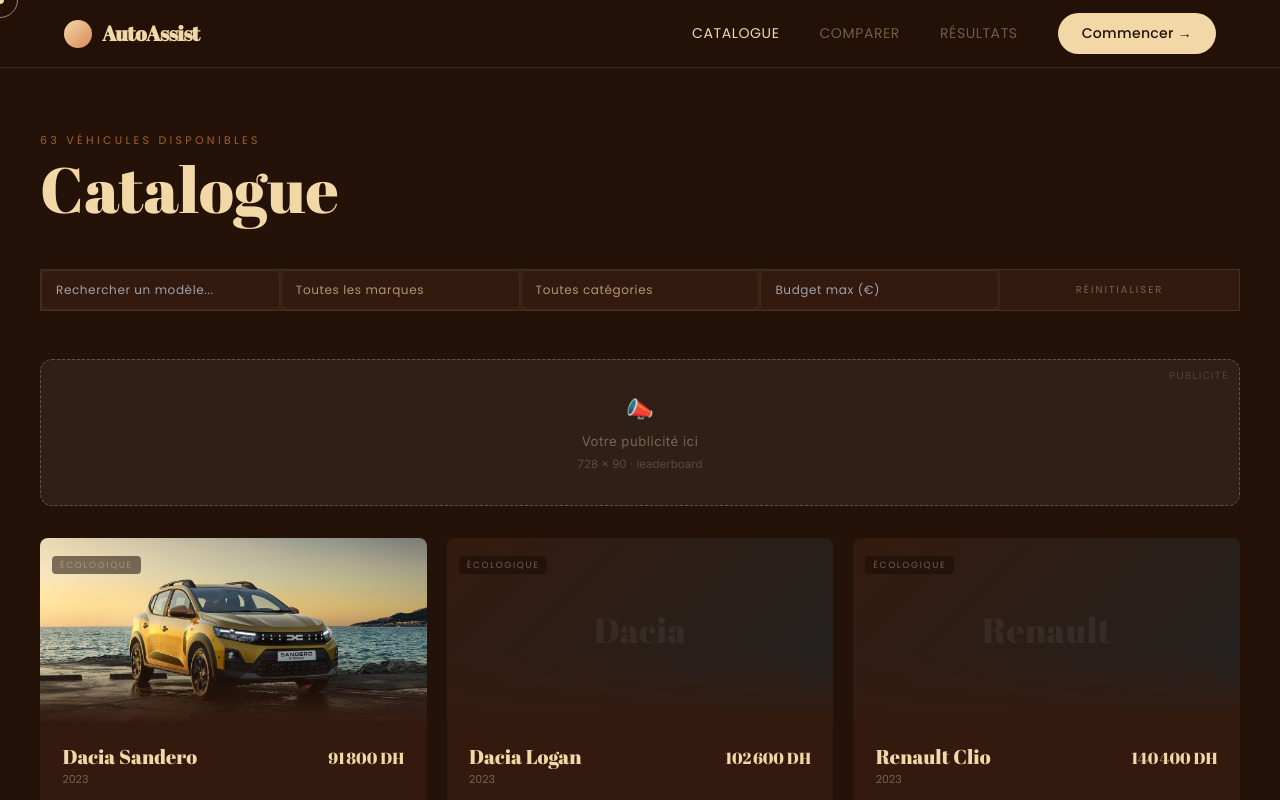
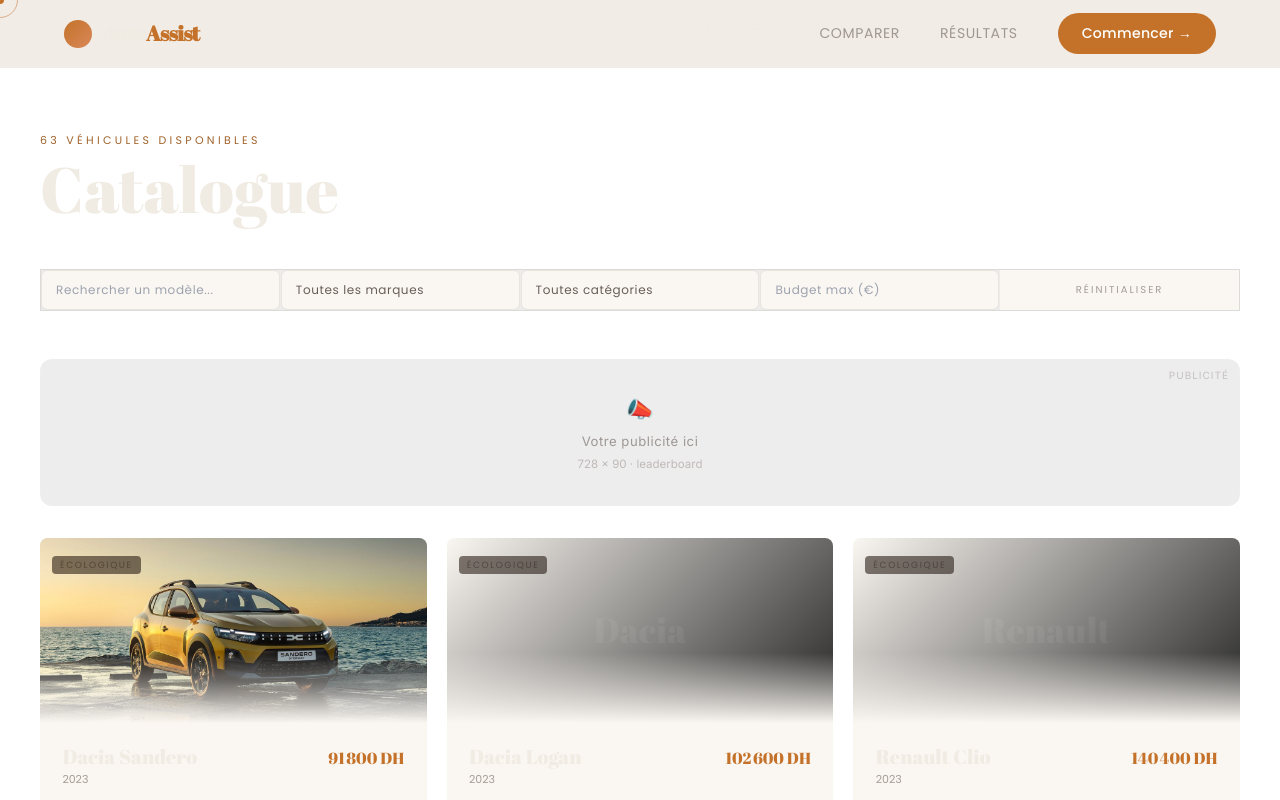
Before and after one commit to radiaboujdid11/Car-Advisor-, a React (Vite) app in the folder frontend/: page /cars in a window 1280 px wide. Shown: the top 800 px of the page. Built offline with nearby package versions, Linux system fonts and the light colour scheme.

Commit message:
White warm theme: fond blanc, texte brun, accents terracotta

```diff
--- a/frontend/src/components/AdSlot.jsx
+++ b/frontend/src/components/AdSlot.jsx
@@ -5,7 +5,7 @@ export default function AdSlot({ size = 'banner', children }) {
     position: 'relative',
     width: '100%',
     minHeight: isBanner ? '120px' : '280px',
-    background: 'rgba(240,240,240,.06)',
+    background: 'rgba(26,13,6,.07)',
     border: '1px dashed rgba(240,240,240,.25)',
     borderRadius: '12px',
     display: 'flex',
--- a/frontend/src/components/Header.jsx
+++ b/frontend/src/components/Header.jsx
@@ -17,7 +17,7 @@ export default function Header({ compareCars = [] }) {
       display: 'flex', alignItems: 'center', justifyContent: 'space-between',
       padding: '0 4rem', height: '68px',
       borderBottom: '1px solid rgba(240,240,240,.1)',
-      background: 'rgba(36,18,9,.92)',
+      background: 'rgba(240,235,227,.92)',
       backdropFilter: 'blur(20px)',
     }}>
       <Link to="/" style={{ display: 'flex', alignItems: 'center', gap: '10px' }}>
--- a/frontend/src/index.css
+++ b/frontend/src/index.css
@@ -3,27 +3,27 @@
 @tailwind utilities;
 
 :root {
-  /* ── PALETTE — désert chaud ── */
-  --black:    #1a0d06;
-  --gold:     #F2D8A7;   /* sable clair — accent principal, CTA */
+  /* ── PALETTE — blanc chaud ── */
+  --black:    #f0ebe3;
+  --gold:     #C4722A;   /* terracotta — accent principal, CTA */
   --ivory:    #FFF5E6;
 
   /* ── Backgrounds ── */
-  --bg-dark: #1a0d06;
-  --bg:      #241209;
-  --bg-2:    #341A0E;
-  --bg-3:    #472516;
+  --bg-dark: #f0ebe3;
+  --bg:      #ffffff;
+  --bg-2:    #faf6f1;
+  --bg-3:    #f3ece3;
 
   /* ── Text ── */
-  --ink:      #F2D8A7;
-  --ink-soft: rgba(242,216,167,.65);
-  --ink-mute: rgba(242,216,167,.38);
+  --ink:      #f0ebe3;
+  --ink-soft: rgba(26,13,6,.65);
+  --ink-mute: rgba(26,13,6,.38);
 
   /* ── Accents terracotta ── */
-  --gold-2:    #D98859;   /* terracotta — hover */
+  --gold-2:    #D98859;   /* terracotta clair — hover */
   --gold-deep: #A0622A;   /* brun ambré */
   --terracotta: #674C1E;  /* brun moyen */
-  --line:      rgba(242,216,167,.08); /* ligne subtile */
+  --line:      rgba(26,13,6,.08); /* ligne subtile */
 
   /* ── Typography ── */
   --serif-display: 'Abril Fatface', serif;          /* hero h1, big display — retro bold */
@@ -53,7 +53,7 @@ input, select, textarea { transition: border-color .25s ease, background .25s ea
 /* ── Custom cursor ── */
 #cursor { position: fixed; top: 0; left: 0; pointer-events: none; z-index: 9999; }
 #cursor-dot { width: 8px; height: 8px; background: var(--gold); border-radius: 50%; position: absolute; transform: translate(-50%,-50%); transition: transform .1s; }
-#cursor-ring { width: 36px; height: 36px; border: 1.5px solid var(--gold); border-radius: 50%; position: absolute; transform: translate(-50%,-50%); transition: all .18s ease; opacity: .6; }
+#cursor-ring { width: 36px; height: 36px; border: 1.5px solid var(--gold); border-radius: 50%; position: absolute; transform: translate(-50%,-50%); transition: all .18s ease; opacity: .5; }
 
 /* ── Scroll reveal ── */
 .reveal { opacity: 0; transform: translateY(28px); transition: opacity .8s cubic-bezier(.4,0,.2,1), transform .8s cubic-bezier(.4,0,.2,1); }
@@ -78,7 +78,7 @@ input, select, textarea { transition: border-color .25s ease, background .25s ea
 /* ── Scrollbar ── */
 ::-webkit-scrollbar { width: 4px; }
 ::-webkit-scrollbar-track { background: var(--bg); }
-::-webkit-scrollbar-thumb { background: rgba(255,255,255,.15); border-radius: 2px; }
+::-webkit-scrollbar-thumb { background: rgba(26,13,6,.15); border-radius: 2px; }
 ::-webkit-scrollbar-thumb:hover { background: var(--gold); }
 
 /* ── Selection ── */
--- a/frontend/src/pages/CarDetail.jsx
+++ b/frontend/src/pages/CarDetail.jsx
@@ -57,9 +57,9 @@ export default function CarDetail({ addToCompare }) {
 
       {/* Car image hero */}
       {car.image && (
-        <div style={{ width: '100%', height: 'clamp(260px, 40vh, 480px)', position: 'relative', overflow: 'hidden', background: '#2d1509' }}>
+        <div style={{ width: '100%', height: 'clamp(260px, 40vh, 480px)', position: 'relative', overflow: 'hidden', background: '#f0ebe3' }}>
           <img src={car.image} alt={`${car.make} ${car.model}`} style={{ width: '100%', height: '100%', objectFit: 'cover', objectPosition: 'center' }} />
-          <div style={{ position: 'absolute', inset: 0, background: 'linear-gradient(to top, #241209 0%, transparent 50%)' }} />
+          <div style={{ position: 'absolute', inset: 0, background: 'linear-gradient(to top, #ffffff 0%, transparent 50%)' }} />
         </div>
       )}
 
--- a/frontend/src/pages/Catalog.jsx
+++ b/frontend/src/pages/Catalog.jsx
@@ -135,13 +135,13 @@ function CarCard({ car, onDetail, onCompare }) {
       onClick={onDetail}
     >
       {/* Image */}
-      <div style={{ height: '185px', background: '#2d1509', position: 'relative', overflow: 'hidden', flexShrink: 0 }}>
+      <div style={{ height: '185px', background: '#f0ebe3', position: 'relative', overflow: 'hidden', flexShrink: 0 }}>
         {car.image
           ? <img
               src={car.image} alt={`${car.make} ${car.model}`}
               style={{ width: '100%', height: '100%', objectFit: 'cover', objectPosition: 'center', transition: 'transform .5s ease', transform: hovered ? 'scale(1.06)' : 'scale(1)' }}
             />
-          : <div style={{ width: '100%', height: '100%', background: 'linear-gradient(135deg, #341A0E 0%, #222 100%)', display: 'flex', alignItems: 'center', justifyContent: 'center' }}>
+          : <div style={{ width: '100%', height: '100%', background: 'linear-gradient(135deg, #faf6f1 0%, #222 100%)', display: 'flex', alignItems: 'center', justifyContent: 'center' }}>
               <span style={{ fontFamily: 'var(--serif-display)', fontSize: '2.2rem', color: 'rgba(255,255,255,.06)' }}>{car.make}</span>
             </div>
         }
@@ -183,7 +183,7 @@ function CarCard({ car, onDetail, onCompare }) {
         <div style={{ display: 'flex', gap: '8px' }} onClick={e => e.stopPropagation()}>
           <button onClick={onDetail}
             style={{ flex: 1, fontFamily: 'var(--sans)', fontSize: '10px', letterSpacing: '0.18em', textTransform: 'uppercase', color: 'var(--ink)', border: '1px solid rgba(255,255,255,.15)', background: 'none', padding: '8px 12px', cursor: 'pointer', borderRadius: '6px', transition: 'all 0.2s' }}
-            onMouseEnter={e => { e.currentTarget.style.borderColor = 'var(--gold)'; e.currentTarget.style.background = 'var(--gold)'; e.currentTarget.style.color = '#241209'; }}
+            onMouseEnter={e => { e.currentTarget.style.borderColor = 'var(--gold)'; e.currentTarget.style.background = 'var(--gold)'; e.currentTarget.style.color = '#ffffff'; }}
             onMouseLeave={e => { e.currentTarget.style.borderColor = 'rgba(255,255,255,.15)'; e.currentTarget.style.background = 'none'; e.currentTarget.style.color = 'var(--ink)'; }}
           >Voir la fiche</button>
           <button onClick={onCompare}
--- a/frontend/src/pages/Quiz.jsx
+++ b/frontend/src/pages/Quiz.jsx
@@ -161,7 +161,7 @@ function BayesPanel({ topProbs }) {
                   {pct}%
                 </span>
               </div>
-              <div style={{ height: '2px', background: 'rgba(240,240,240,.06)', borderRadius: '2px', overflow: 'hidden' }}>
+              <div style={{ height: '2px', background: 'rgba(26,13,6,.07)', borderRadius: '2px', overflow: 'hidden' }}>
                 <div style={{ height: '100%', width: `${barWidth}%`, background: i === 0 ? 'var(--gold)' : 'rgba(240,240,240,.3)', borderRadius: '2px', transition: 'width .9s cubic-bezier(.4,0,.2,1)' }} />
               </div>
             </div>
@@ -201,7 +201,7 @@ function Thinking({ label, confidence, leadingCar, topProbs }) {
             <span style={{ fontSize: '.72rem', letterSpacing: '.18em', textTransform: 'uppercase', color: 'var(--ink-mute)' }}>Confiance</span>
             <span style={{ fontFamily: 'var(--serif-display)', fontSize: '.9rem', color: 'var(--gold)' }}>{confidence}%</span>
           </div>
-          <div style={{ height: '2px', background: 'rgba(240,240,240,.06)', borderRadius: '2px', overflow: 'hidden' }}>
+          <div style={{ height: '2px', background: 'rgba(26,13,6,.07)', borderRadius: '2px', overflow: 'hidden' }}>
             <div style={{ height: '100%', width: `${confidence}%`, background: 'var(--gold)', borderRadius: '2px', transition: 'width .7s cubic-bezier(.4,0,.2,1)' }} />
           </div>
         </div>
@@ -230,11 +230,11 @@ function QuestionCard({ question, confidence, leadingCar, selected, visible, onA
   if (!question) return null;
 
   return (
-    <div style={{ minHeight: '100vh', background: '#341A0E', display: 'flex', flexDirection: 'column', position: 'relative' }}>
+    <div style={{ minHeight: '100vh', background: '#faf6f1', display: 'flex', flexDirection: 'column', position: 'relative' }}>
       <div style={{ position: 'fixed', top: 0, left: '50%', transform: 'translateX(-50%)', width: '800px', height: '500px', background: 'radial-gradient(ellipse at center top, rgba(240,240,240,.08) 0%, transparent 65%)', pointerEvents: 'none' }} />
 
       {/* Top bar */}
-      <div style={{ position: 'sticky', top: 0, zIndex: 10, borderBottom: '1px solid rgba(240,240,240,.15)', background: 'rgba(36,18,9,.95)', backdropFilter: 'blur(16px)', padding: '.875rem 1.5rem' }}>
+      <div style={{ position: 'sticky', top: 0, zIndex: 10, borderBottom: '1px solid rgba(240,240,240,.15)', background: 'rgba(240,235,227,.95)', backdropFilter: 'blur(16px)', padding: '.875rem 1.5rem' }}>
         <div style={{ maxWidth: '640px', margin: '0 auto' }}>
           <div style={{ display: 'flex', justifyContent: 'space-between', alignItems: 'center', marginBottom: '10px' }}>
             <span style={{ fontSize: '.72rem', letterSpacing: '.22em', textTransform: 'uppercase', color: 'rgba(240,240,240,.55)' }}>
--- a/frontend/src/pages/Results.jsx
+++ b/frontend/src/pages/Results.jsx
@@ -49,7 +49,7 @@ function ResultCard({ car, rank, isFirst, onDetail, onCompare }) {
 
   return (
     <div
-      style={{ background: hovered ? 'var(--bg-3)' : 'var(--bg-2)', padding: '2.5rem', borderRadius: '16px', border: isFirst ? '1px solid rgba(36,18,9,.4)' : '1px solid rgba(240,240,240,.14)', position: 'relative', overflow: 'hidden', cursor: 'pointer', transition: 'background .2s, border-color .2s, transform .2s', transform: hovered ? 'translateY(-4px)' : 'none' }}
+      style={{ background: hovered ? 'var(--bg-3)' : 'var(--bg-2)', padding: '2.5rem', borderRadius: '16px', border: isFirst ? '1px solid rgba(240,235,227,.4)' : '1px solid rgba(240,240,240,.14)', position: 'relative', overflow: 'hidden', cursor: 'pointer', transition: 'background .2s, border-color .2s, transform .2s', transform: hovered ? 'translateY(-4px)' : 'none' }}
       onMouseEnter={() => setHovered(true)}
       onMouseLeave={() => setHovered(false)}
       onClick={onDetail}
```
Also changed, not shown: frontend/src/pages/Landing.jsx (+28 -28 lines).
